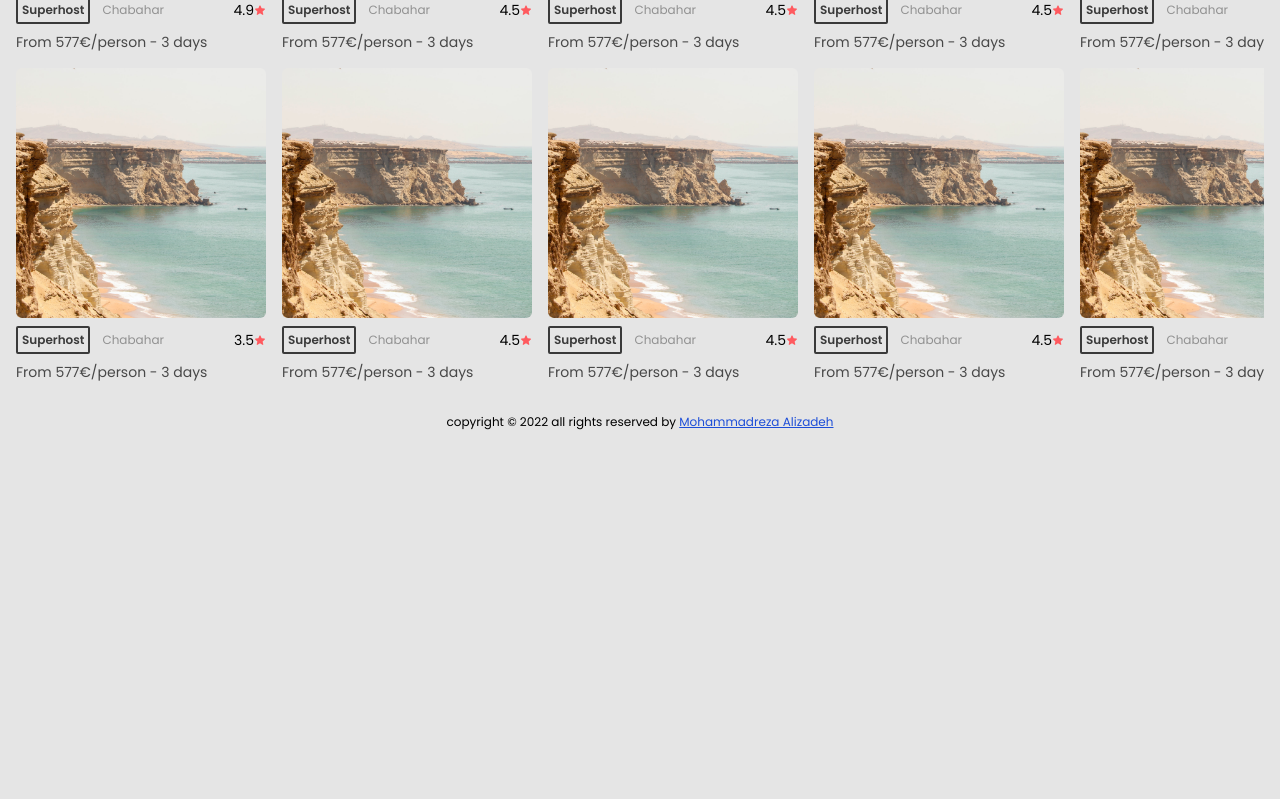
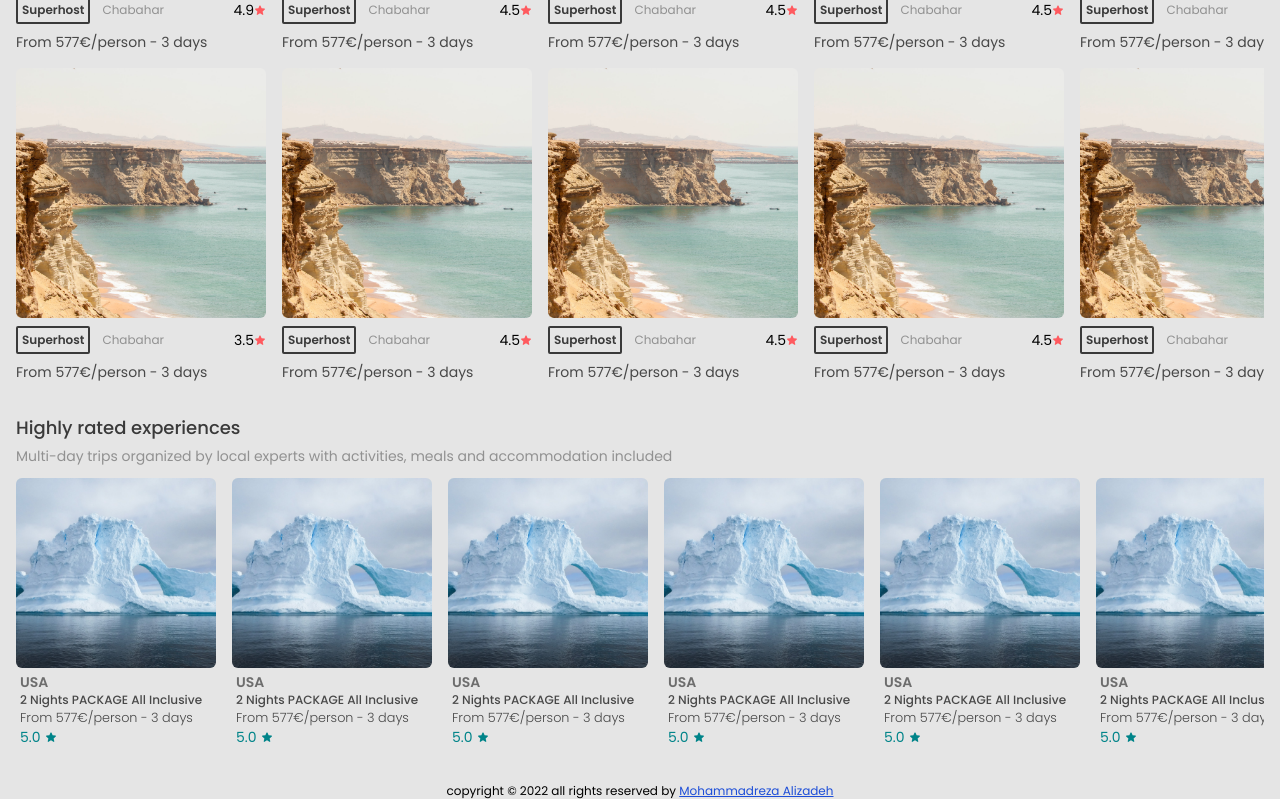
Before and after one commit to mohammadrezaalizade/Airbnb-clone, a Next.js app: page / in a window 1280 px wide. Shown: the part 1915-2714 px from the top of the page. Before the commit the page ends 2345 px from the top, so only its background shows below. Built offline with nearby package versions, Linux system fonts and the light colour scheme.

Commit message:
ADD-Highly rated experiences section

```diff
--- a/components/UI/card/Tour.tsx
+++ b/components/UI/card/Tour.tsx
@@ -12,9 +12,9 @@ interface Props {
 }
 const Tour: React.FC<Props> = ({ country, detail, title, img, rate, to }) => {
   return (
-    <Link href={to} className="flex flex-col w-[140px] min-w-[200px] max-w-[500px] select-none">
+    <Link href={to} className="flex flex-col w-[140px] min-w-[200px] max-w-[500px] select-none group">
       <img
-        className="rounded-md w-full h-[190px] object-cover hover:shadow-md hover:shadow-red-300 transition duration-150 select-none"
+        className="rounded-md w-full h-[190px] object-cover group-hover:shadow-md group-hover:shadow-red-300 transition duration-150 select-none"
         src={img}
         alt={img}
       />
--- a/pages/index.tsx
+++ b/pages/index.tsx
@@ -138,164 +138,246 @@ interface Accommodation {
   description: string;
 }
 
-const accommodationsCards:Accommodation[]=[
+const accommodationsCards: Accommodation[] = [
   {
-    to:"/",
-    tag:true,
-    rate:"4.9",
-    photo:"/static/img/chabahar-med.jpeg",
-    altImage:"/static/img/chabahar-med.jpeg",
-    city:"Chabahar",
-    description:"From 577€/person - 3 days",
+    to: "/",
+    tag: true,
+    rate: "4.9",
+    photo: "/static/img/chabahar-med.jpeg",
+    altImage: "/static/img/chabahar-med.jpeg",
+    city: "Chabahar",
+    description: "From 577€/person - 3 days",
   },
   {
-    to:"/",
-    tag:true,
-    rate:"3.5",
-    photo:"/static/img/chabahar-med.jpeg",
-    altImage:"/static/img/chabahar-med.jpeg",
-    city:"Chabahar",
-    description:"From 577€/person - 3 days",
-  }, {
-    to:"/",
-    tag:true,
-    rate:"4.5",
-    photo:"/static/img/chabahar-med.jpeg",
-    altImage:"/static/img/chabahar-med.jpeg",
-    city:"Chabahar",
-    description:"From 577€/person - 3 days",
-  }, {
-    to:"/",
-    tag:true,
-    rate:"4.5",
-    photo:"/static/img/chabahar-med.jpeg",
-    altImage:"/static/img/chabahar-med.jpeg",
-    city:"Chabahar",
-    description:"From 577€/person - 3 days",
-  }, {
-    to:"/",
-    tag:true,
-    rate:"4.5",
-    photo:"/static/img/chabahar-med.jpeg",
-    altImage:"/static/img/chabahar-med.jpeg",
-    city:"Chabahar",
-    description:"From 577€/person - 3 days",
-  }, {
-    to:"/",
-    tag:true,
-    rate:"4.5",
-    photo:"/static/img/chabahar-med.jpeg",
-    altImage:"/static/img/chabahar-med.jpeg",
-    city:"Chabahar",
-    description:"From 577€/person - 3 days",
-  }, {
-    to:"/",
-    tag:true,
-    rate:"4.5",
-    photo:"/static/img/chabahar-med.jpeg",
-    altImage:"/static/img/chabahar-med.jpeg",
-    city:"Chabahar",
-    description:"From 577€/person - 3 days",
-  }, {
-    to:"/",
-    tag:true,
-    rate:"4.5",
-    photo:"/static/img/chabahar-med.jpeg",
-    altImage:"/static/img/chabahar-med.jpeg",
-    city:"Chabahar",
-    description:"From 577€/person - 3 days",
-  }, {
-    to:"/",
-    tag:true,
-    rate:"4.5",
-    photo:"/static/img/chabahar-med.jpeg",
-    altImage:"/static/img/chabahar-med.jpeg",
-    city:"Chabahar",
-    description:"From 577€/person - 3 days",
-  }, {
-    to:"/",
-    tag:true,
-    rate:"4.5",
-    photo:"/static/img/chabahar-med.jpeg",
-    altImage:"/static/img/chabahar-med.jpeg",
-    city:"Chabahar",
-    description:"From 577€/person - 3 days",
-  }, {
-    to:"/",
-    tag:true,
-    rate:"4.5",
-    photo:"/static/img/chabahar-med.jpeg",
-    altImage:"/static/img/chabahar-med.jpeg",
-    city:"Chabahar",
-    description:"From 577€/person - 3 days",
-  }, {
-    to:"/",
-    tag:true,
-    rate:"4.5",
-    photo:"/static/img/chabahar-med.jpeg",
-    altImage:"/static/img/chabahar-med.jpeg",
-    city:"Chabahar",
-    description:"From 577€/person - 3 days",
-  }, {
-    to:"/",
-    tag:true,
-    rate:"4.5",
-    photo:"/static/img/chabahar-med.jpeg",
-    altImage:"/static/img/chabahar-med.jpeg",
-    city:"Chabahar",
-    description:"From 577€/person - 3 days",
-  }, {
-    to:"/",
-    tag:true,
-    rate:"4.5",
-    photo:"/static/img/chabahar-med.jpeg",
-    altImage:"/static/img/chabahar-med.jpeg",
-    city:"Chabahar",
-    description:"From 577€/person - 3 days",
+    to: "/",
+    tag: true,
+    rate: "3.5",
+    photo: "/static/img/chabahar-med.jpeg",
+    altImage: "/static/img/chabahar-med.jpeg",
+    city: "Chabahar",
+    description: "From 577€/person - 3 days",
   },
   {
-    to:"/",
-    tag:true,
-    rate:"4.5",
-    photo:"/static/img/chabahar-med.jpeg",
-    altImage:"/static/img/chabahar-med.jpeg",
-    city:"Chabahar",
-    description:"From 577€/person - 3 days",
-  },{
-    to:"/",
-    tag:true,
-    rate:"4.5",
-    photo:"/static/img/chabahar-med.jpeg",
-    altImage:"/static/img/chabahar-med.jpeg",
-    city:"Chabahar",
-    description:"From 577€/person - 3 days",
-  },{
-    to:"/",
-    tag:true,
-    rate:"4.5",
-    photo:"/static/img/chabahar-med.jpeg",
-    altImage:"/static/img/chabahar-med.jpeg",
-    city:"Chabahar",
-    description:"From 577€/person - 3 days",
-  },{
-    to:"/",
-    tag:true,
-    rate:"4.5",
-    photo:"/static/img/chabahar-med.jpeg",
-    altImage:"/static/img/chabahar-med.jpeg",
-    city:"Chabahar",
-    description:"From 577€/person - 3 days",
-  },{
-    to:"/",
-    tag:true,
-    rate:"4.5",
-    photo:"/static/img/chabahar-med.jpeg",
-    altImage:"/static/img/chabahar-med.jpeg",
-    city:"Chabahar",
-    description:"From 577€/person - 3 days",
+    to: "/",
+    tag: true,
+    rate: "4.5",
+    photo: "/static/img/chabahar-med.jpeg",
+    altImage: "/static/img/chabahar-med.jpeg",
+    city: "Chabahar",
+    description: "From 577€/person - 3 days",
   },
-]
+  {
+    to: "/",
+    tag: true,
+    rate: "4.5",
+    photo: "/static/img/chabahar-med.jpeg",
+    altImage: "/static/img/chabahar-med.jpeg",
+    city: "Chabahar",
+    description: "From 577€/person - 3 days",
+  },
+  {
+    to: "/",
+    tag: true,
+    rate: "4.5",
+    photo: "/static/img/chabahar-med.jpeg",
+    altImage: "/static/img/chabahar-med.jpeg",
+    city: "Chabahar",
+    description: "From 577€/person - 3 days",
+  },
+  {
+    to: "/",
+    tag: true,
+    rate: "4.5",
+    photo: "/static/img/chabahar-med.jpeg",
+    altImage: "/static/img/chabahar-med.jpeg",
+    city: "Chabahar",
+    description: "From 577€/person - 3 days",
+  },
+  {
+    to: "/",
+    tag: true,
+    rate: "4.5",
+    photo: "/static/img/chabahar-med.jpeg",
+    altImage: "/static/img/chabahar-med.jpeg",
+    city: "Chabahar",
+    description: "From 577€/person - 3 days",
+  },
+  {
+    to: "/",
+    tag: true,
+    rate: "4.5",
+    photo: "/static/img/chabahar-med.jpeg",
+    altImage: "/static/img/chabahar-med.jpeg",
+    city: "Chabahar",
+    description: "From 577€/person - 3 days",
+  },
+  {
+    to: "/",
+    tag: true,
+    rate: "4.5",
+    photo: "/static/img/chabahar-med.jpeg",
+    altImage: "/static/img/chabahar-med.jpeg",
+    city: "Chabahar",
+    description: "From 577€/person - 3 days",
+  },
+  {
+    to: "/",
+    tag: true,
+    rate: "4.5",
+    photo: "/static/img/chabahar-med.jpeg",
+    altImage: "/static/img/chabahar-med.jpeg",
+    city: "Chabahar",
+    description: "From 577€/person - 3 days",
+  },
+  {
+    to: "/",
+    tag: true,
+    rate: "4.5",
+    photo: "/static/img/chabahar-med.jpeg",
+    altImage: "/static/img/chabahar-med.jpeg",
+    city: "Chabahar",
+    description: "From 577€/person - 3 days",
+  },
+  {
+    to: "/",
+    tag: true,
+    rate: "4.5",
+    photo: "/static/img/chabahar-med.jpeg",
+    altImage: "/static/img/chabahar-med.jpeg",
+    city: "Chabahar",
+    description: "From 577€/person - 3 days",
+  },
+  {
+    to: "/",
+    tag: true,
+    rate: "4.5",
+    photo: "/static/img/chabahar-med.jpeg",
+    altImage: "/static/img/chabahar-med.jpeg",
+    city: "Chabahar",
+    description: "From 577€/person - 3 days",
+  },
+  {
+    to: "/",
+    tag: true,
+    rate: "4.5",
+    photo: "/static/img/chabahar-med.jpeg",
+    altImage: "/static/img/chabahar-med.jpeg",
+    city: "Chabahar",
+    description: "From 577€/person - 3 days",
+  },
+  {
+    to: "/",
+    tag: true,
+    rate: "4.5",
+    photo: "/static/img/chabahar-med.jpeg",
+    altImage: "/static/img/chabahar-med.jpeg",
+    city: "Chabahar",
+    description: "From 577€/person - 3 days",
+  },
+  {
+    to: "/",
+    tag: true,
+    rate: "4.5",
+    photo: "/static/img/chabahar-med.jpeg",
+    altImage: "/static/img/chabahar-med.jpeg",
+    city: "Chabahar",
+    description: "From 577€/person - 3 days",
+  },
+  {
+    to: "/",
+    tag: true,
+    rate: "4.5",
+    photo: "/static/img/chabahar-med.jpeg",
+    altImage: "/static/img/chabahar-med.jpeg",
+    city: "Chabahar",
+    description: "From 577€/person - 3 days",
+  },
+  {
+    to: "/",
+    tag: true,
+    rate: "4.5",
+    photo: "/static/img/chabahar-med.jpeg",
+    altImage: "/static/img/chabahar-med.jpeg",
+    city: "Chabahar",
+    description: "From 577€/person - 3 days",
+  },
+  {
+    to: "/",
+    tag: true,
+    rate: "4.5",
+    photo: "/static/img/chabahar-med.jpeg",
+    altImage: "/static/img/chabahar-med.jpeg",
+    city: "Chabahar",
+    description: "From 577€/person - 3 days",
+  },
+];
 
+const topTour: Tour[] = [
+  {
+    country: "USA",
+    detail: "From 577€/person - 3 days",
+    title: "2 Nights PACKAGE All Inclusive",
+    to: "/",
+    img: "/static/img/adven-1.jpeg",
+    rate: "5.0",
+  },
+  {
+    country: "USA",
+    detail: "From 577€/person - 3 days",
+    title: "2 Nights PACKAGE All Inclusive",
+    to: "/",
+    img: "/static/img/adven-1.jpeg",
+    rate: "5.0",
+  },
+  {
+    country: "USA",
+    detail: "From 577€/person - 3 days",
+    title: "2 Nights PACKAGE All Inclusive",
+    to: "/",
+    img: "/static/img/adven-1.jpeg",
+    rate: "5.0",
+  },
+  {
+    country: "USA",
+    detail: "From 577€/person - 3 days",
+    title: "2 Nights PACKAGE All Inclusive",
+    to: "/",
+    img: "/static/img/adven-1.jpeg",
+    rate: "5.0",
+  },
+  {
+    country: "USA",
+    detail: "From 577€/person - 3 days",
+    title: "2 Nights PACKAGE All Inclusive",
+    to: "/",
+    img: "/static/img/adven-1.jpeg",
+    rate: "5.0",
+  },
+  {
+    country: "USA",
+    detail: "From 577€/person - 3 days",
+    title: "2 Nights PACKAGE All Inclusive",
+    to: "/",
+    img: "/static/img/adven-1.jpeg",
+    rate: "5.0",
+  },
+  {
+    country: "USA",
+    detail: "From 577€/person - 3 days",
+    title: "2 Nights PACKAGE All Inclusive",
+    to: "/",
+    img: "/static/img/adven-1.jpeg",
+    rate: "5.0",
+  },
+  {
+    country: "USA",
+    detail: "From 577€/person - 3 days",
+    title: "2 Nights PACKAGE All Inclusive",
+    to: "/",
+    img: "/static/img/adven-1.jpeg",
+    rate: "5.0",
+  },
+];
 
 export default function Home() {
   return (
@@ -356,18 +438,44 @@ export default function Home() {
                   rate={item.rate}
                   title={item.title}
                   to={item.to}
+                  key={index}
                 />
               ))}
             </div>
           </Section>
           <Section title="Accommodations around the world">
-           <div className="grid grid-rows-1 md:grid-rows-2 grid-flow-col gap-4 overflow-y-scroll">
-              {
-                  accommodationsCards.map((acc,index)=>(
-                    <TourBig altImage={acc.altImage} city={acc.city} description={acc.description} photo={acc.photo} rate={acc.rate} tag={acc.tag} to={acc.to} key={index}/>
-                  ))
-                }
-           </div>
+            <div className="grid grid-rows-1 md:grid-rows-2 grid-flow-col gap-4 overflow-y-scroll">
+              {accommodationsCards.map((acc, index) => (
+                <TourBig
+                  altImage={acc.altImage}
+                  city={acc.city}
+                  description={acc.description}
+                  photo={acc.photo}
+                  rate={acc.rate}
+                  tag={acc.tag}
+                  to={acc.to}
+                  key={index}
+                />
+              ))}
+            </div>
+          </Section>
+          <Section
+            title="Highly rated experiences"
+            comment="Multi-day trips organized by local experts with activities, meals and accommodation included"
+          >
+            <div className="flex flex-row gap-4 overflow-y-scroll w-full">
+              {topTour.map((item, index) => (
+                <Tour
+                  country={item.country}
+                  detail={item.detail}
+                  img={item.img}
+                  rate={item.rate}
+                  title={item.title}
+                  to={item.to}
+                  key={index}
+                />
+              ))}
+            </div>
           </Section>
         </div>
       </section>
```
